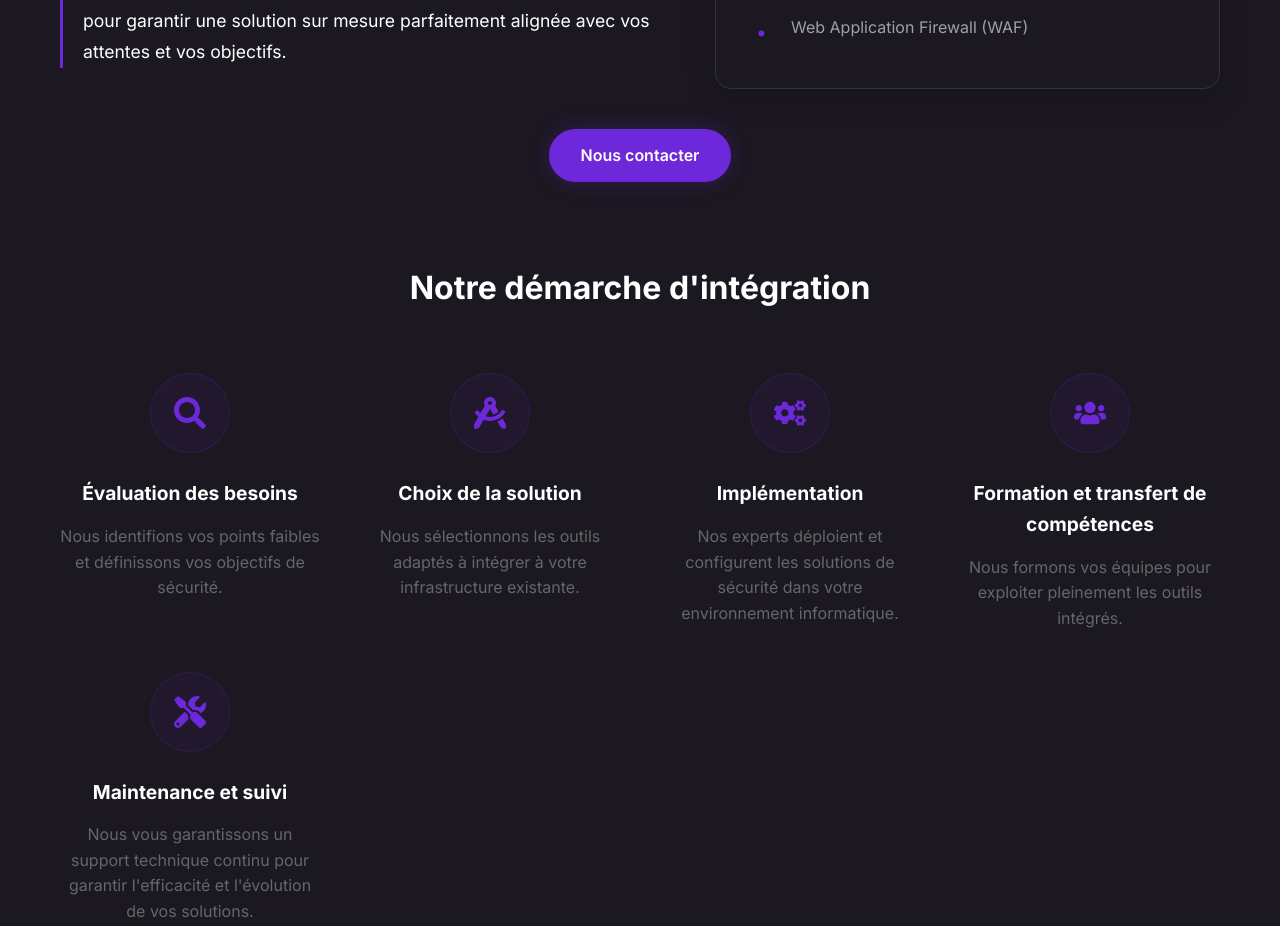
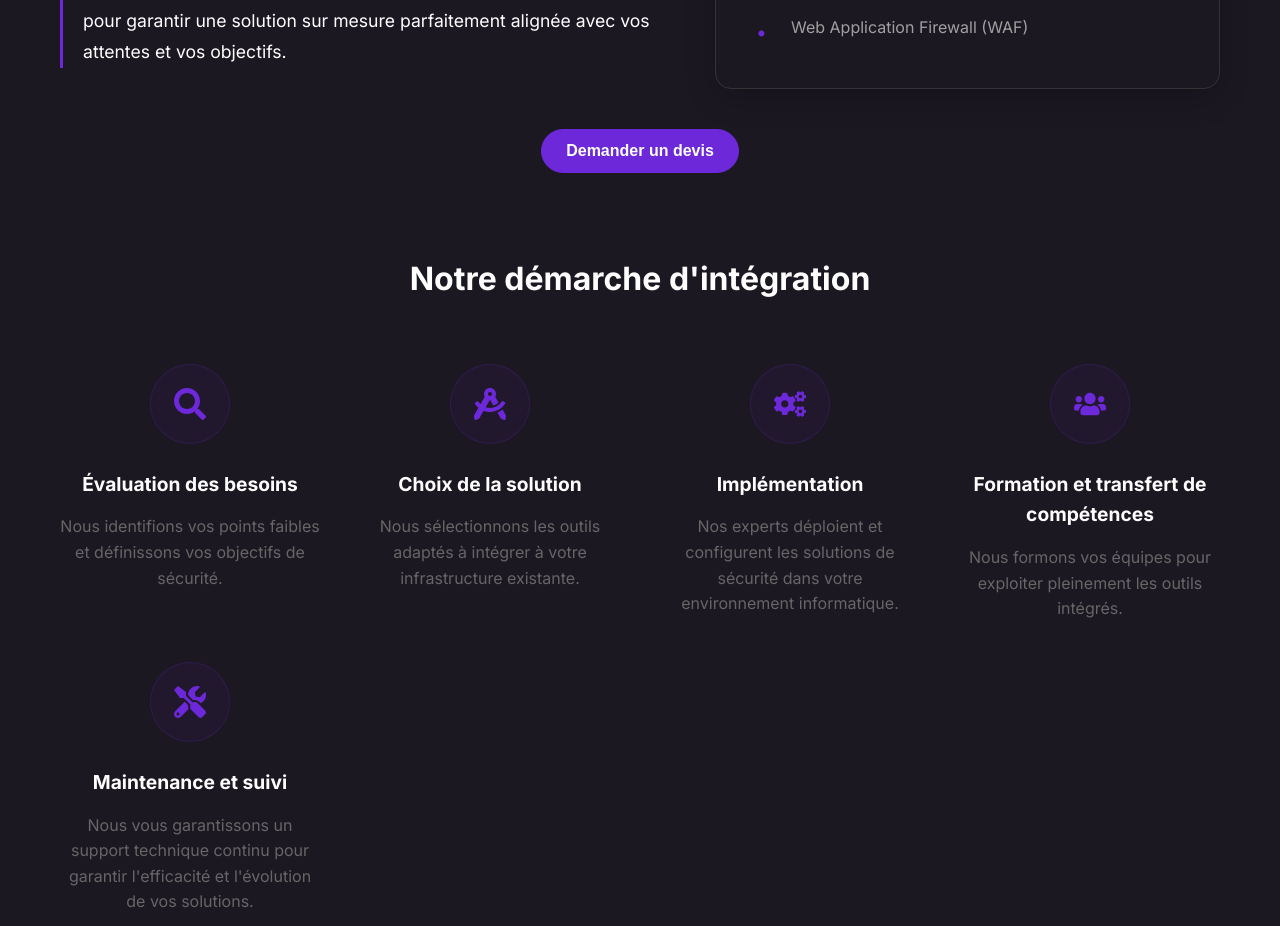
Before and after one commit to Cyborgfck12/Sysgate, a React (Vite) app: page /integration in a window 1280 px wide. Shown: the part 1320-2246 px from the top of the page. Built offline with nearby package versions, Linux system fonts and the light colour scheme.

Commit message:
Fix all contact buttons: replace with 'Demander un devis' using Link component

```diff
--- a/src/components/AuditIntegration.jsx
+++ b/src/components/AuditIntegration.jsx
@@ -1,6 +1,7 @@
 import React from 'react';
 import { motion } from 'framer-motion';
 import { FaNetworkWired, FaFolderOpen, FaCode, FaFileAlt, FaUsers, FaCheckCircle } from 'react-icons/fa';
+import { Link } from 'react-router-dom';
 
 const AuditIntegration = () => {
     const accentColor = '#fbbf24'; // Amber/Yellow
@@ -127,19 +128,24 @@ const AuditIntegration = () => {
                         </div>
 
                         <div style={{ textAlign: 'center', marginTop: '50px' }}>
-                            <a href="/contact" className="btn" style={{
-                                backgroundColor: accentColor,
-                                color: '#1c1822',
-                                border: 'none',
-                                padding: '14px 32px',
-                                fontSize: '1rem',
-                                fontWeight: '700',
-                                boxShadow: `0 0 20px ${accentColor}40`,
-                                display: 'inline-block',
-                                textDecoration: 'none'
-                            }}>
-                                Nous contacter
-                            </a>
+                            <Link to='/contact' onClick={() => window.scrollTo({ top: 0, behavior: 'smooth' })}>
+                                <motion.button
+                                    whileHover={{ scale: 1.05 }}
+                                    whileTap={{ scale: 0.95 }}
+                                    className='btn btn-primary'
+                                    style={{
+                                        padding: '12px 24px',
+                                        fontSize: '1rem',
+                                        backgroundColor: accentColor,
+                                        borderColor: accentColor,
+                                        color: '#1c1822',
+                                        borderRadius: '9999px',
+                                        cursor: 'pointer'
+                                    }}
+                                >
+                                    Demander un devis
+                                </motion.button>
+                            </Link>
                         </div>
                     </div>
 
--- a/src/components/Infrastructure.jsx
+++ b/src/components/Infrastructure.jsx
@@ -1,6 +1,7 @@
 import React from 'react';
 import { motion } from 'framer-motion';
 import { FaSearch, FaDraftingCompass, FaCogs, FaUsers, FaTools } from 'react-icons/fa';
+import { Link } from 'react-router-dom';
 
 const Infrastructure = () => {
     const accentColor = '#10b981'; // Emerald 500 - Subtle Green
@@ -72,16 +73,23 @@ const Infrastructure = () => {
                                     Tout au long du processus, nous vous fournissons des rapports réguliers sur l’état d’avancement, les résultats obtenus et les éventuels défis rencontrés. Nous adoptons une approche collaborative et agile, vous impliquant activement à chaque étape pour garantir une solution sur mesure parfaitement alignée avec vos attentes et vos objectifs.
                                 </p>
                                 <div style={{ marginTop: '40px' }}>
-                                    <a href="/contact" className="btn" style={{
-                                        backgroundColor: accentColor,
-                                        color: 'white',
-                                        border: 'none',
-                                        boxShadow: `0 0 15px ${accentColor}40`,
-                                        display: 'inline-block',
-                                        textDecoration: 'none'
-                                    }}>
-                                        Nous contacter
-                                    </a>
+                                    <Link to='/contact' onClick={() => window.scrollTo({ top: 0, behavior: 'smooth' })}>
+                                        <motion.button
+                                            whileHover={{ scale: 1.05 }}
+                                            whileTap={{ scale: 0.95 }}
+                                            className='btn btn-primary'
+                                            style={{
+                                                padding: '12px 24px',
+                                                fontSize: '1rem',
+                                                backgroundColor: accentColor,
+                                                borderColor: accentColor,
+                                                borderRadius: '9999px',
+                                                cursor: 'pointer'
+                                            }}
+                                        >
+                                            Demander un devis
+                                        </motion.button>
+                                    </Link>
                                 </div>
                             </div>
 
--- a/src/components/IntegrationComp.jsx
+++ b/src/components/IntegrationComp.jsx
@@ -1,6 +1,7 @@
 import React from 'react';
 import { motion } from 'framer-motion';
 import { FaSearch, FaDraftingCompass, FaCogs, FaUsers, FaTools } from 'react-icons/fa';
+import { Link } from 'react-router-dom';
 
 const IntegrationComp = () => {
     const accentColor = '#6d28d9'; // Purple
@@ -95,18 +96,23 @@ const IntegrationComp = () => {
                         </div>
 
                         <div style={{ marginTop: '40px', textAlign: 'center' }}>
-                            <a href="/contact" className="btn" style={{
-                                backgroundColor: accentColor,
-                                color: 'white',
-                                border: 'none',
-                                padding: '14px 32px',
-                                fontSize: '1rem',
-                                boxShadow: `0 0 20px ${accentColor}40`,
-                                display: 'inline-block',
-                                textDecoration: 'none'
-                            }}>
-                                Nous contacter
-                            </a>
+                            <Link to='/contact' onClick={() => window.scrollTo({ top: 0, behavior: 'smooth' })}>
+                                <motion.button
+                                    whileHover={{ scale: 1.05 }}
+                                    whileTap={{ scale: 0.95 }}
+                                    className='btn btn-primary'
+                                    style={{
+                                        padding: '12px 24px',
+                                        fontSize: '1rem',
+                                        backgroundColor: accentColor,
+                                        borderColor: accentColor,
+                                        borderRadius: '9999px',
+                                        cursor: 'pointer'
+                                    }}
+                                >
+                                    Demander un devis
+                                </motion.button>
+                            </Link>
                         </div>
                     </motion.div>
 
```
